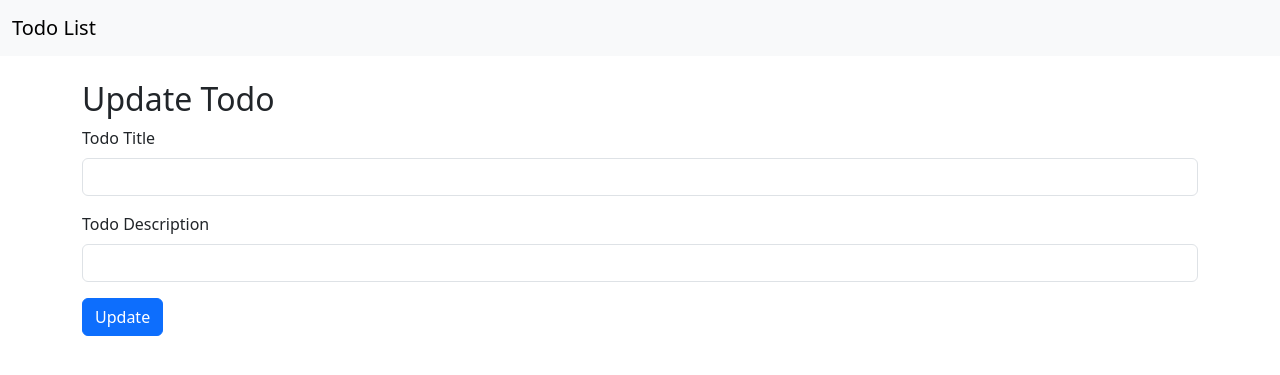
After one commit to varunsehgal02/Full-Stack-Web-Development-Python, a Python web app: template ToDoList/flask/templates/update.html in a window 1280 px wide. The commit adds this page. Shown: the top 375 px of the page. Run offline with Jinja, Linux system fonts and the light colour scheme; the template is opened without the code that fills it, so the values that code supplies are empty.

Commit message:
done with update button

```diff
--- /dev/null
+++ b/ToDoList/flask/templates/update.html
@@ -0,0 +1,35 @@
+<!doctype html>
+<html lang="en">
+  <head>
+    <meta charset="utf-8">
+    <meta name="viewport" content="width=device-width, initial-scale=1">
+    <title>Update Todo</title>
+    <link href="https://cdn.jsdelivr.net/npm/bootstrap@5.3.3/dist/css/bootstrap.min.css" rel="stylesheet" integrity="sha384-QWTKZyjpPEjISv5WaRU9OFeRpok6YctnYmDr5pNlyT2bRjXh0JMhjY6hW+ALEwIH" crossorigin="anonymous">
+  </head>
+  <body>
+    <!-- Navbar -->
+    <nav class="navbar navbar-expand-lg bg-body-tertiary">
+        <div class="container-fluid">
+          <a class="navbar-brand" href="#">Todo List</a>
+        </div>
+      </nav>
+
+      <!-- Form for updating the todo -->
+      <div class="container mb-3 mt-4">
+        <h2>Update Todo</h2>
+        <form action="/update/{{ todo.sno }}" method="POST">
+          <div class="mb-3">
+            <label for="title" class="form-label">Todo Title</label>
+            <input type="text" class="form-control" name="title" id="title" value="{{ todo.title }}" required>
+          </div>
+          <div class="mb-3">
+            <label for="desc" class="form-label">Todo Description</label>
+            <input type="text" class="form-control" id="desc" name="desc" value="{{ todo.desc }}" required>
+          </div>
+          <button type="submit" class="btn btn-primary">Update</button>
+        </form>
+      </div>
+
+      <script src="https://cdn.jsdelivr.net/npm/bootstrap@5.3.3/dist/js/bootstrap.bundle.min.js" integrity="sha384-YvpcrYf0tY3lHB60NNkmXc5s9fDVZLESaAA55NDzOxhy9GkcIdslK1eN7N6jIeHz" crossorigin="anonymous"></script>
+  </body>
+</html>
```
Also changed, not shown: ToDoList/flask/app.py (+24 -6 lines), ToDoList/flask/templates/index.html (+21 -4 lines), ToDoList/flask/instance/todo.db.
